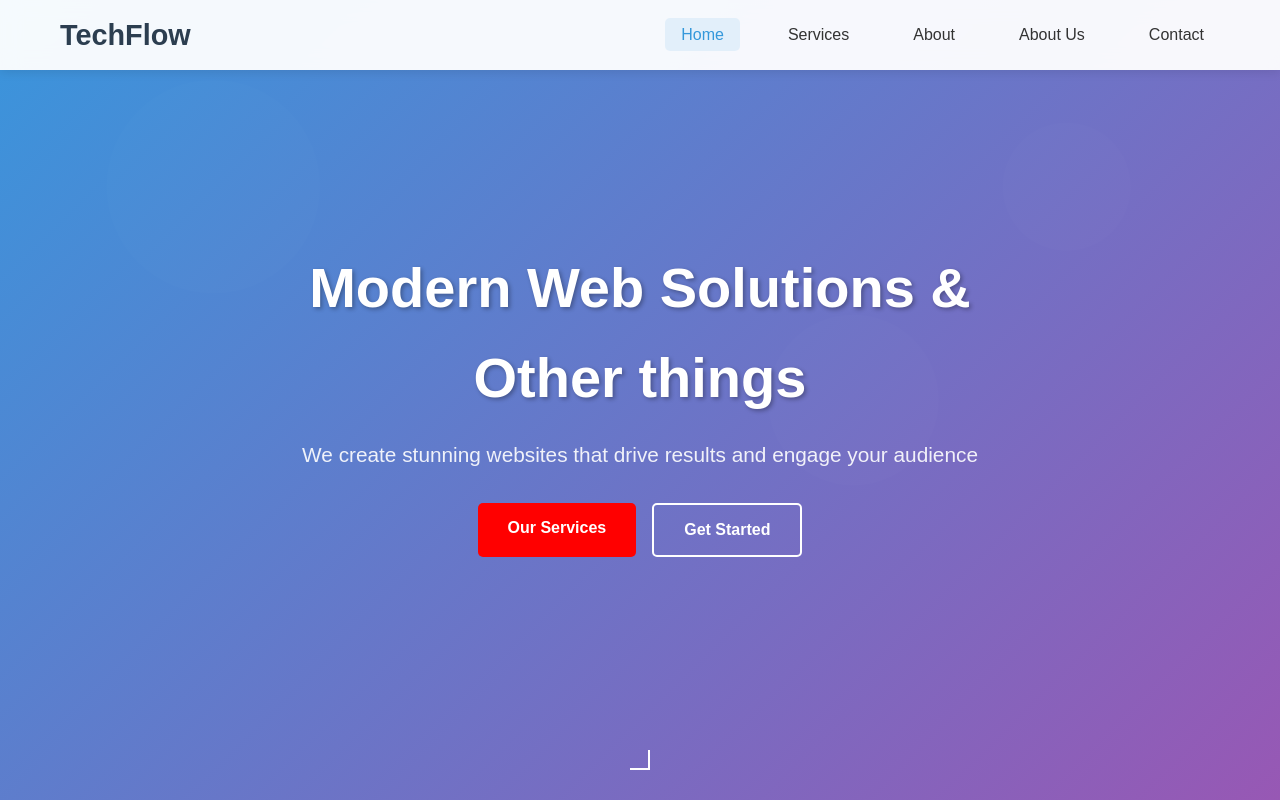
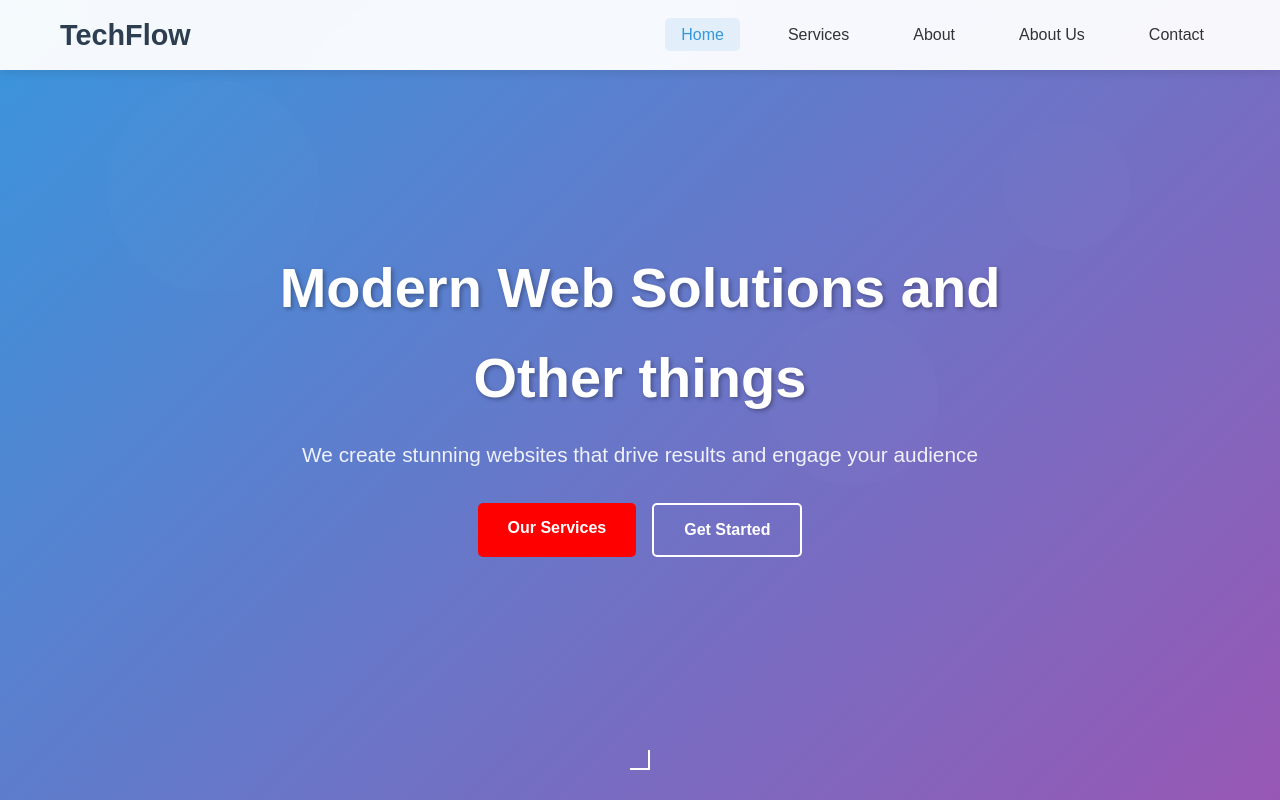
Before and after one commit to Ola-Oluwajuwon/simple-website, a plain HTML site: page index.html in a window 1280 px wide. Shown: the top 800 px of the page. Drawn offline with Linux system fonts and the light colour scheme.

Commit message:
modify: change &

```diff
--- a/index.html
+++ b/index.html
@@ -49,7 +49,7 @@
       <!-- Hero Section with Background Image -->
       <section id="home" class="hero">
         <div class="hero-content">
-          <h1 class="hero-title">Modern Web Solutions & Other things</h1>
+          <h1 class="hero-title">Modern Web Solutions and Other things</h1>
           <p class="hero-subtitle">
             We create stunning websites that drive results and engage your
             audience
```
